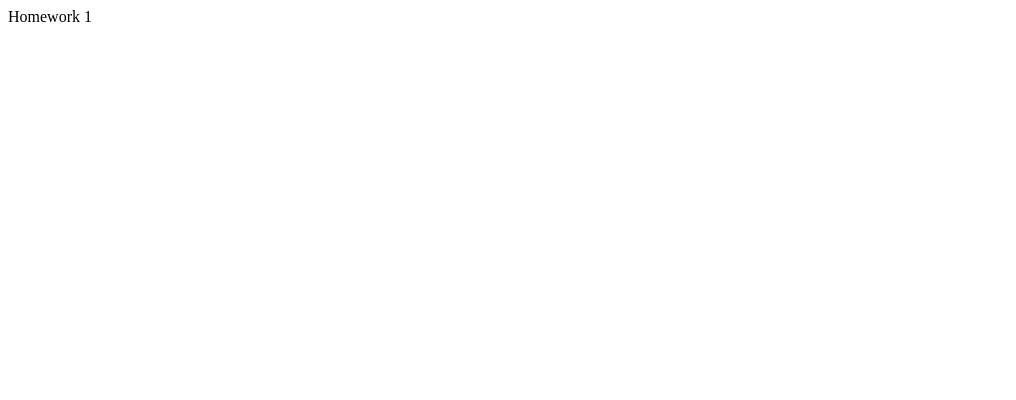
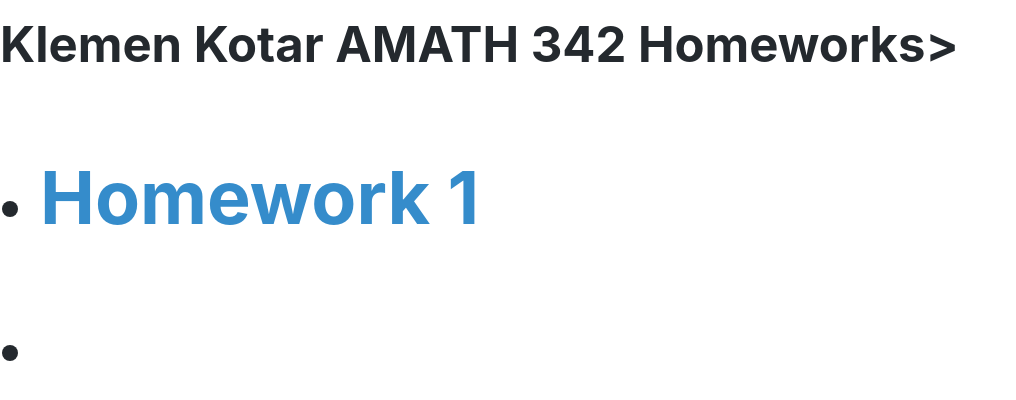
Before and after one commit to klemenkotar/amath-342-hw, a plain HTML site: page index.html in a window 1280 px wide. Shown: the whole page, without its empty margins (0-1016 px from the left). Drawn offline with Linux system fonts and the light colour scheme.

Commit message:
Update index.html

```diff
--- a/index.html
+++ b/index.html
@@ -1 +1,39 @@
-<link href="Homework1/index.html><h1>Homework 1</h1></link>
+<html>
+<body>
+<h1>Klemen Kotar AMATH 342 Homeworks>
+  <ul>
+<li><link href="Homework1/index.html"><h2>Homework 1</h2></link><li>
+</body>
+</html>
+
+
+<style>
+
+body {
+	margin-left: 0%;
+	margin-right: 0%;
+    font-family: -apple-system, BlinkMacSystemFont, "Segoe UI", Helvetica, Arial, sans-serif, "Apple Color Emoji", "Segoe UI Emoji", "Segoe UI Symbol";
+    font-size: 14px;
+    line-height: 1.5;
+    color: #24292e;
+    background-color: #fff
+}
+
+img {
+    width: 100%;
+}
+
+h1 {
+    font-size: 350%;
+}
+
+h2 {
+    color: rgb(53, 140, 203);
+}
+iframe {
+    width: 90%;
+    height: 90%;
+    border: none;
+}
+
+</style>
```
